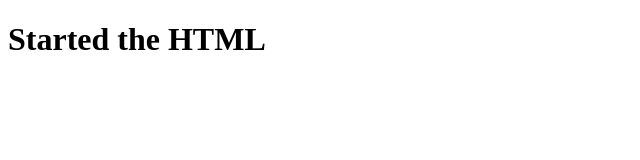
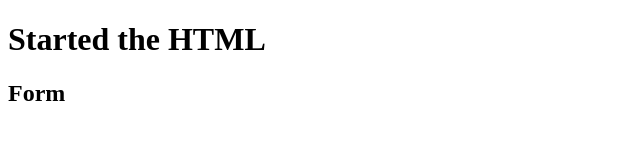
Before and after one commit to farhannawazofficial/Web-Developement, a plain HTML site: page Fronted/HTML/index.html in a window 1280 px wide. Shown: the full height of the page, 0-640 px from the left. Drawn offline with Linux system fonts and the light colour scheme.

Commit message:
Update index.html

```diff
--- a/Fronted/HTML/index.html
+++ b/Fronted/HTML/index.html
@@ -7,5 +7,6 @@
 </head>
 <body>
     <h1>Started the HTML</h1>
+    <h2>Form</h2>
 </body>
 </html>
```
